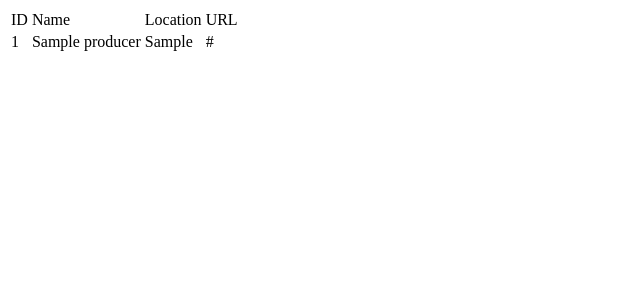
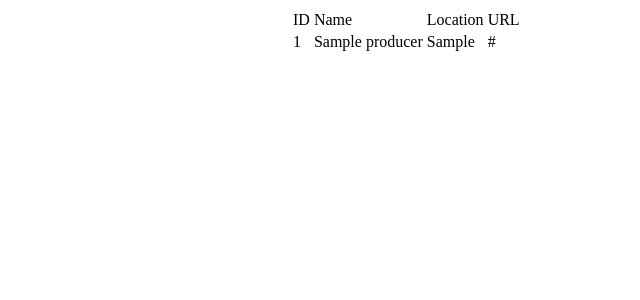
Before and after one commit to alcesleo/WebScraper, a Django app: template locallyproduced/templates/locallyproduced/producers.html in a window 1280 px wide. Shown: the top 300 px of the page, without its empty margins (0-640 px from the left). Run offline with Django 3.2, Linux system fonts and the light colour scheme; the template is opened without the code that fills it: values that come from a table or form of the project are taken from there, others are empty; tables that the repository leaves empty hold one stand-in row (values such as "Sample post").

Commit message:
Tiny bit of styling and complete html page

```diff
--- a/locallyproduced/templates/locallyproduced/producers.html
+++ b/locallyproduced/templates/locallyproduced/producers.html
@@ -1,3 +1,17 @@
+<!DOCTYPE html>
+<html>
+<head>
+    <title>Scraped producers</title>
+    <meta charset="utf-8">
+    <style>
+    #wrapper {
+        width: 700px;
+        margin: 0 auto;
+    }
+    </style>
+</head>
+<body>
+<div id="wrapper">
     <table>
         <thead>
             <tr>
@@ -10,11 +24,14 @@
         <tbody>
             {% for producer in producers %}
             <tr>
-            <td>{{ producer.producer_id}}</td>
+                <td>{{ producer.producer_id }}</td>
                 <td>{{ producer.name }}</td>
-            <td>{{ producer.location}}</td>
-            <td>{{ producer.url}}</td>
+                <td>{{ producer.location }}</td>
+                <td>{{ producer.url }}</td>
             </tr>
             {% endfor %}
         </tbody>
     </table>
+</div>
+</body>
+</html>
```
Lines whose indentation alone changed are shown as unchanged.
